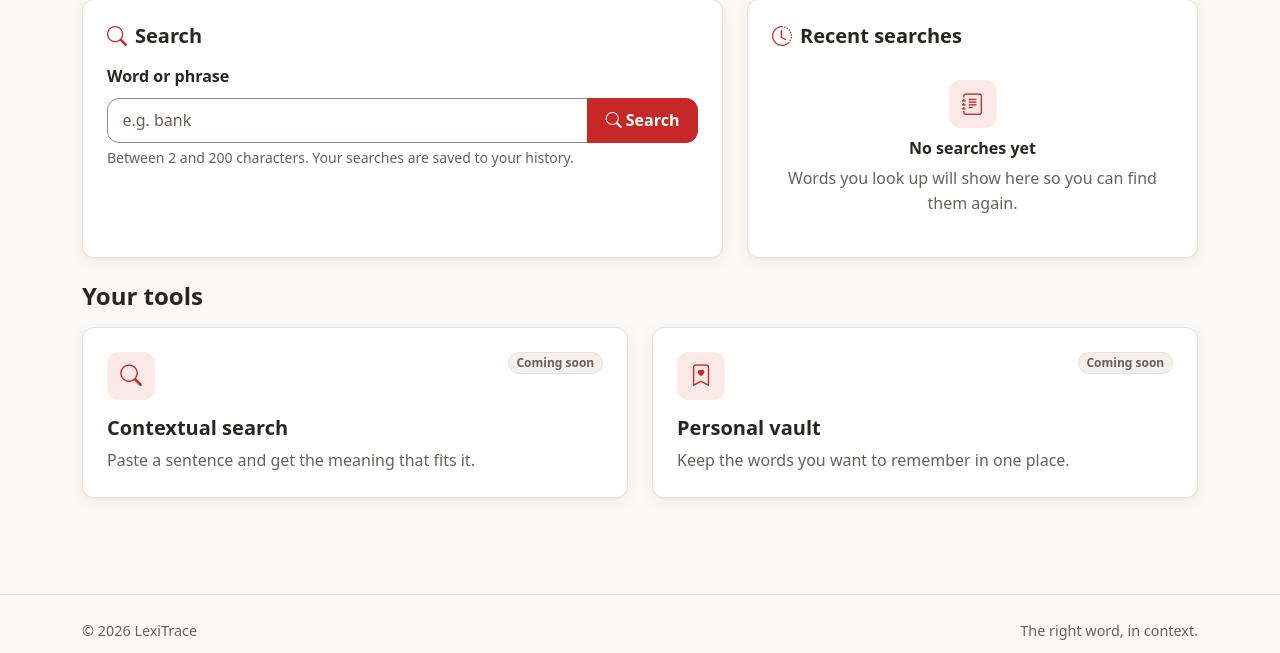
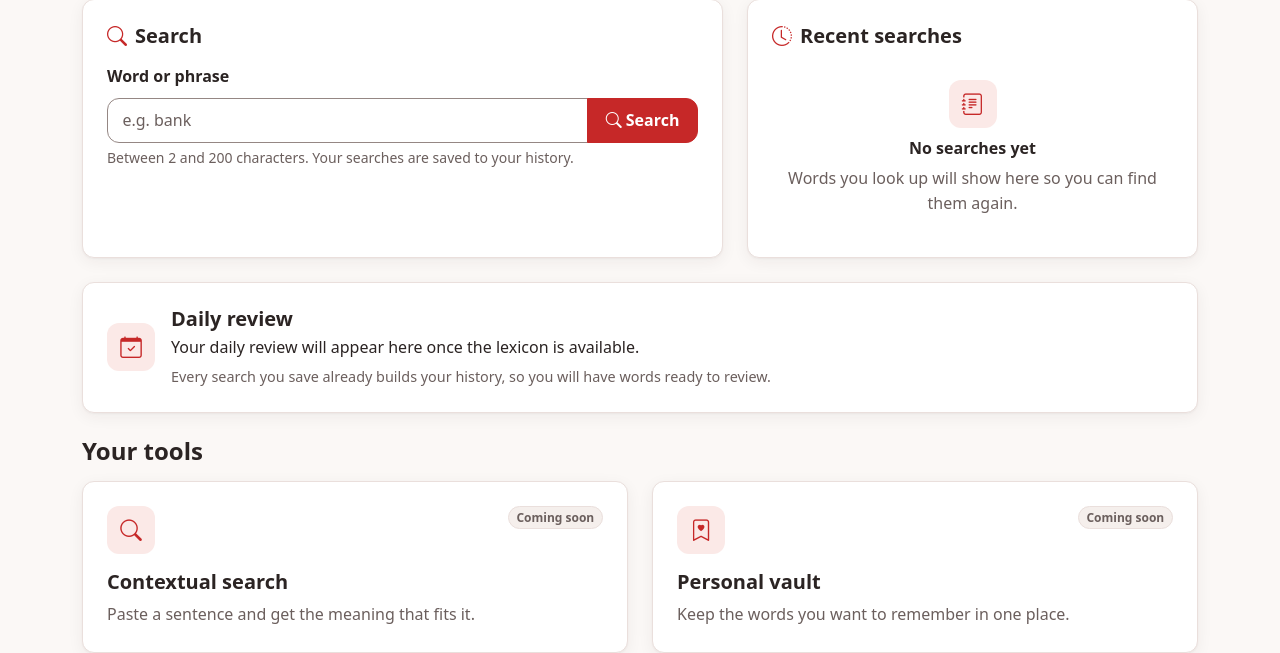
Before and after one commit to Smaons-hub/LexiTrace-Belino-MarcelSimon-G2, a Django app: page /dashboard/learner/ in a window 1280 px wide. Shown: the part 375-1028 px from the top of the page. Run offline with Django 5.2, Linux system fonts and the light colour scheme; the visitor is signed in with stand-in values (Sample User, id 1).

Commit message:
feat(dashboard): add daily review service and empty-state card

```diff
--- /dev/null
+++ b/accounts/services.py
@@ -0,0 +1,2 @@
+def get_daily_review(user):
+    return None
--- a/accounts/views.py
+++ b/accounts/views.py
@@ -12,6 +12,7 @@ from django.views.decorators.http import require_POST
 from .decorators import role_required
 from .forms import LoginForm, ProfileForm, RegisterForm, SearchForm
 from .models import SearchHistory, User
+from .services import get_daily_review
 
 RECENT_SEARCHES_SHOWN = 5
 SEARCH_HISTORY_LIMIT = 20
@@ -76,7 +77,10 @@ def search_panel_context(request):
 
 @role_required(User.Role.LEARNER)
 def learner_dashboard(request):
-    return render(request, 'accounts/learner_dashboard.html', search_panel_context(request))
+    return render(request, 'accounts/learner_dashboard.html', {
+        **search_panel_context(request),
+        'daily_review': get_daily_review(request.user),
+    })
 
 
 @role_required(User.Role.ADMIN)
--- a/static/css/theme.css
+++ b/static/css/theme.css
@@ -460,6 +460,26 @@ a {
   padding-block: 1rem;
 }
 
+.daily-review-body {
+  min-width: 0;
+}
+
+.daily-review-hint {
+  color: var(--lt-muted);
+  font-size: 0.9rem;
+}
+
+.daily-review-entry dd {
+  margin-inline-start: 0;
+  overflow-wrap: anywhere;
+}
+
+.daily-review-word {
+  color: var(--lt-primary-text);
+  font-size: 1.25rem;
+  font-weight: 700;
+}
+
 .error-page {
   padding-block: clamp(3rem, 10vw, 7rem);
   max-width: 32rem;
--- a/templates/accounts/learner_dashboard.html
+++ b/templates/accounts/learner_dashboard.html
@@ -38,6 +38,8 @@
 
   {% include "partials/search_panel.html" %}
 
+  {% include "partials/daily_review_card.html" %}
+
   <h2 class="h4 fw-bold mb-3">Your tools</h2>
   <div class="row g-4">
     <div class="col-md-6">
--- /dev/null
+++ b/templates/partials/daily_review_card.html
@@ -0,0 +1,19 @@
+<section class="card mb-4 daily-review-card" id="daily-review" aria-labelledby="daily-review-heading">
+  <div class="card-body p-4 d-flex flex-column flex-sm-row align-items-sm-center gap-3">
+    <span class="feature-icon flex-shrink-0" aria-hidden="true"><i class="bi bi-calendar-check"></i></span>
+    <div class="daily-review-body">
+      <h2 class="h5 fw-bold mb-1" id="daily-review-heading">Daily review</h2>
+      {% if daily_review is None %}
+        <p class="mb-1">Your daily review will appear here once the lexicon is available.</p>
+        <p class="daily-review-hint mb-0">Every search you save already builds your history, so you will have words ready to review.</p>
+      {% else %}
+        <dl class="daily-review-entry mb-0">
+          <dt class="visually-hidden">Word</dt>
+          <dd class="daily-review-word mb-1">{{ daily_review.word }}</dd>
+          <dt class="visually-hidden">Meaning</dt>
+          <dd class="mb-0">{{ daily_review.meaning }}</dd>
+        </dl>
+      {% endif %}
+    </div>
+  </div>
+</section>
```
